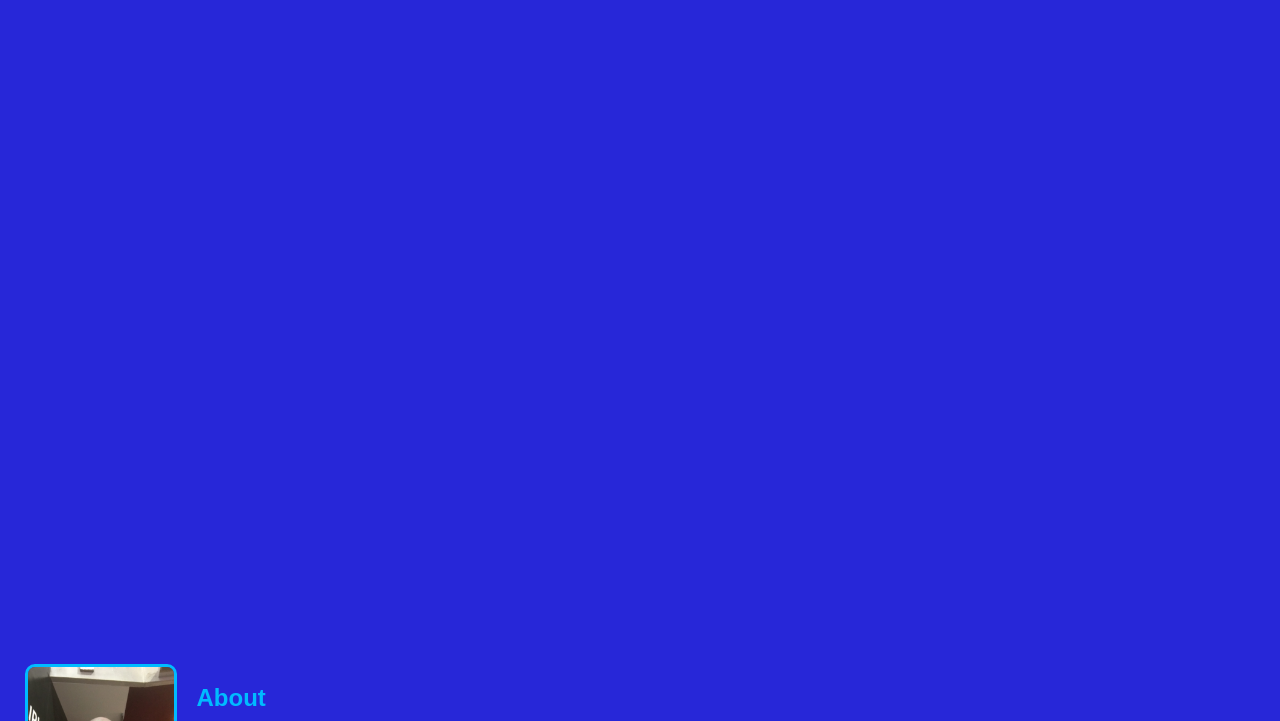
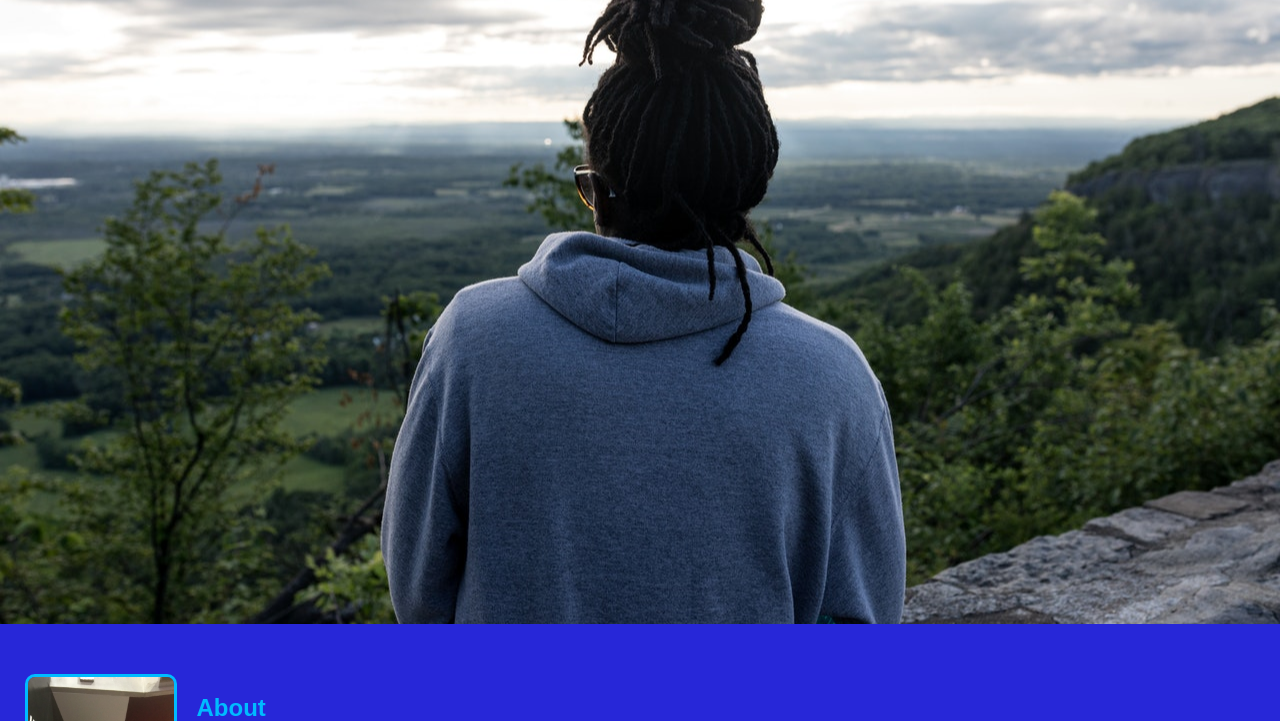
Before and after one commit to abrown0926/Anthony-Brown-HW-Week2, a plain HTML site: page index.html in a window 1280 px wide. Shown: the part 176-897 px from the top of the page. Drawn offline with Linux system fonts and the light colour scheme.

Commit message:
corrected img link in css

```diff
--- a/assets/css/styles.css
+++ b/assets/css/styles.css
@@ -67,13 +67,13 @@ nav a:hover {
 }
 
 /* Background Img */
-.nature {
+#nature {
+    background-image: url("../images/Woman in nature - 1280x854.jpg");
+    background-size: cover;
+    background-position: center;
     height: 800px;
     width: 100%;
-    margin-bottom: 40px;
-    background-image: url("./assets/images/Woman in nature - 1280x854.jpg");
-    background-size: cover;
-    background-position: center;
+    margin-bottom: 50px;
 }
 
 /* About, Projects, & Contact Info */
--- a/index.html
+++ b/index.html
@@ -24,7 +24,7 @@
         </ul>
     </nav>
 
-    <div class="nature"></div>
+    <div id="nature"></div>
 
     <section>
         <div id="about">
```
